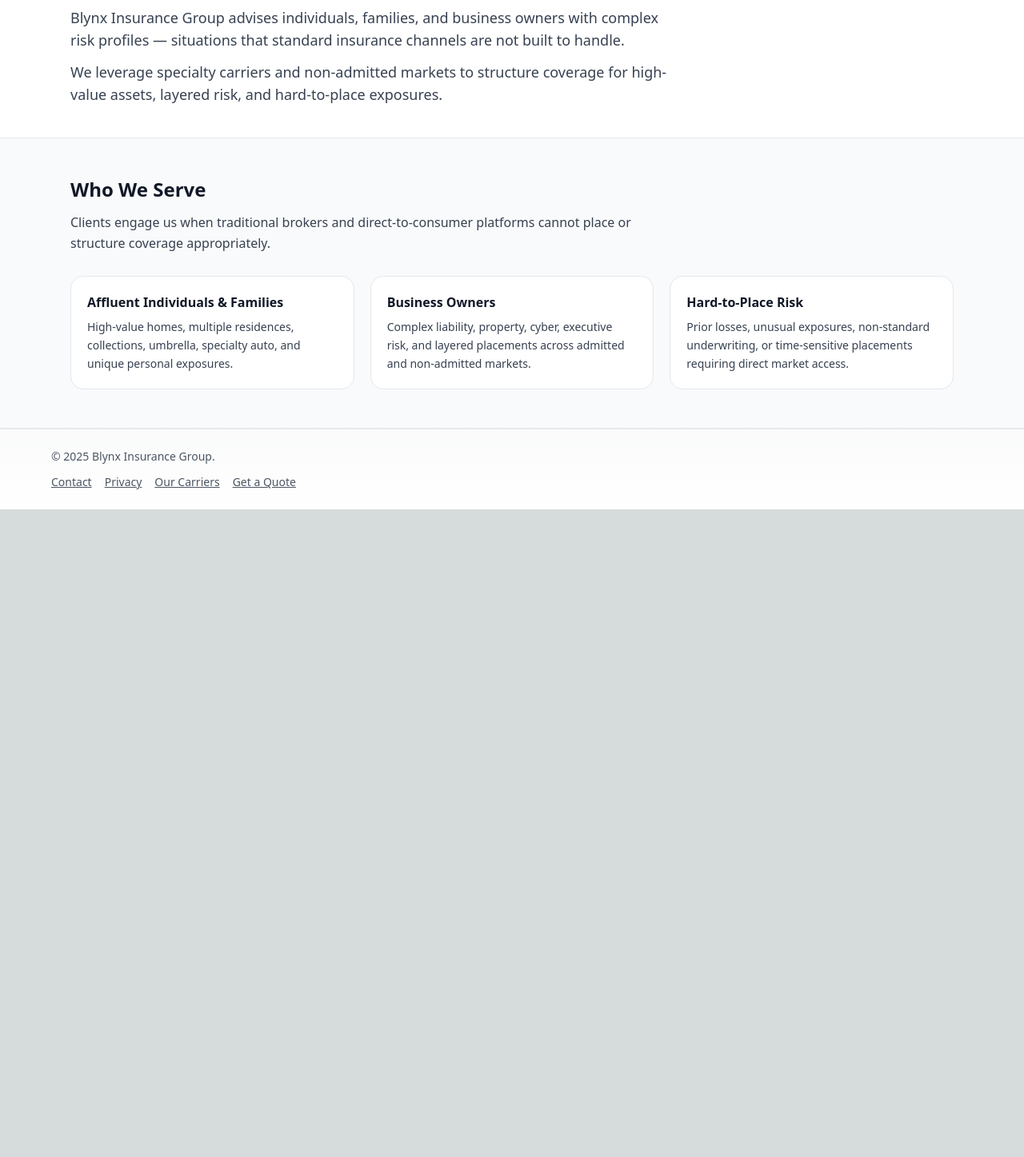
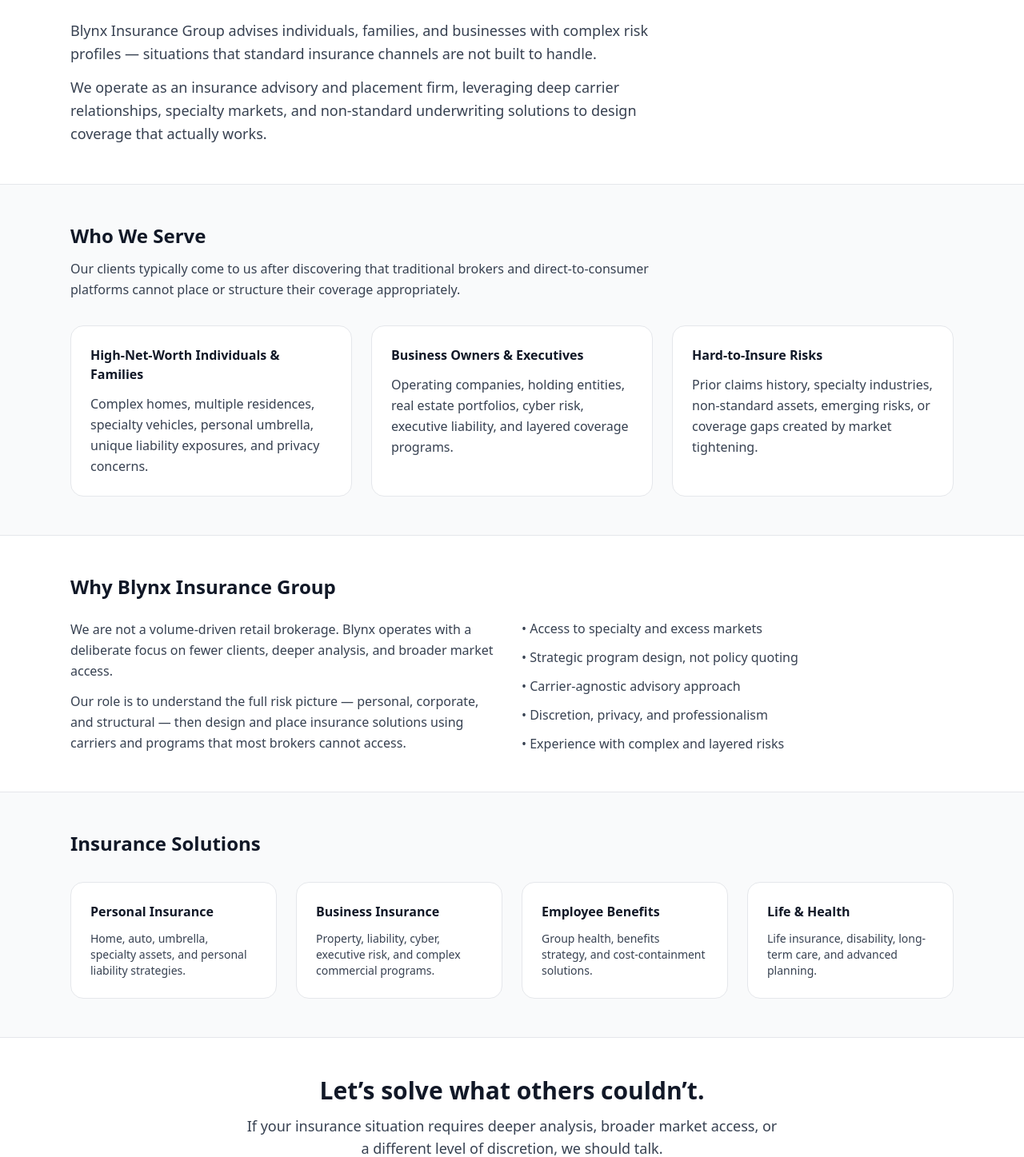
Before and after one commit to Thoxie/Blynx-Insurance-Group, a Next.js app: page / in a window 1280 px wide. Shown: the part 249-1696 px from the top of the page at 80% size. Before the commit the page ends 886 px from the top, so only its background shows below. Built offline with nearby package versions, Linux system fonts and the light colour scheme.

Commit message:
Update page.tsx

```diff
--- a/app/page.tsx
+++ b/app/page.tsx
@@ -6,87 +6,193 @@
  * File: app/page.tsx
  */
 
+import Link from "next/link";
+
 export default function HomePage() {
   return (
     <main className="flex flex-col">
       {/* HERO */}
       <section className="border-b border-gray-200 bg-white">
-        {/* Tightened vertical spacing */}
-        <div className="mx-auto max-w-6xl px-6 pt-10 pb-10">
+        {/* Tightened spacing (was py-20) */}
+        <div className="mx-auto max-w-6xl px-6 pt-12 pb-12">
           <p className="text-sm font-semibold uppercase tracking-wide text-gray-500">
             Blynx Insurance Group
           </p>
 
-          {/* KEEP tagline in homepage body */}
-          <h1 className="mt-3 max-w-4xl text-4xl md:text-5xl font-semibold tracking-tight text-gray-900">
+          {/* Keep tagline on homepage content */}
+          <h1 className="mt-4 max-w-4xl text-4xl md:text-5xl font-semibold tracking-tight text-gray-900">
             Complex insurance needs require a fixer with market access.
           </h1>
 
-          {/* Tightened copy: fewer lines, less spacing */}
-          <p className="mt-4 max-w-3xl text-base md:text-lg text-gray-700 leading-relaxed">
-            Blynx Insurance Group advises individuals, families, and business
-            owners with complex risk profiles — situations that standard
-            insurance channels are not built to handle.
+          <p className="mt-5 max-w-3xl text-lg text-gray-700 leading-relaxed">
+            Blynx Insurance Group advises individuals, families, and businesses
+            with complex risk profiles — situations that standard insurance
+            channels are not built to handle.
           </p>
 
-          <p className="mt-3 max-w-3xl text-base md:text-lg text-gray-700 leading-relaxed">
-            We leverage specialty carriers and non-admitted markets to structure
-            coverage for high-value assets, layered risk, and hard-to-place
-            exposures.
+          <p className="mt-3 max-w-3xl text-lg text-gray-700 leading-relaxed">
+            We operate as an insurance advisory and placement firm, leveraging
+            deep carrier relationships, specialty markets, and non-standard
+            underwriting solutions to design coverage that actually works.
           </p>
 
           {/* Removed per instruction:
-              - Request a Quote box/section (duplicate)
-              - Our Approach box/button (not needed on homepage)
-              - Start a Conversation CTA (not needed)
+              - Request a Quote button/box
+              - Our Approach button/box
           */}
         </div>
       </section>
 
       {/* WHO WE SERVE */}
       <section className="border-b border-gray-200 bg-gray-50">
-        {/* Tightened spacing */}
+        {/* Tightened spacing (was py-16) */}
         <div className="mx-auto max-w-6xl px-6 py-12">
           <h2 className="text-2xl font-semibold text-gray-900">Who We Serve</h2>
 
           <p className="mt-3 max-w-3xl text-gray-700 leading-relaxed">
-            Clients engage us when traditional brokers and direct-to-consumer
-            platforms cannot place or structure coverage appropriately.
+            Our clients typically come to us after discovering that traditional
+            brokers and direct-to-consumer platforms cannot place or structure
+            their coverage appropriately.
           </p>
 
-          <div className="mt-7 grid gap-5 md:grid-cols-3">
-            <div className="rounded-2xl border border-gray-200 bg-white p-5">
-              <h3 className="text-base font-semibold text-gray-900">
-                Affluent Individuals & Families
+          <div className="mt-8 grid gap-6 md:grid-cols-3">
+            <div className="rounded-2xl border border-gray-200 bg-white p-6">
+              <h3 className="font-semibold text-gray-900">
+                High-Net-Worth Individuals & Families
               </h3>
-              <p className="mt-2 text-sm text-gray-700 leading-relaxed">
-                High-value homes, multiple residences, collections, umbrella,
-                specialty auto, and unique personal exposures.
+              <p className="mt-3 text-gray-700 leading-relaxed">
+                Complex homes, multiple residences, specialty vehicles, personal
+                umbrella, unique liability exposures, and privacy concerns.
               </p>
             </div>
 
-            <div className="rounded-2xl border border-gray-200 bg-white p-5">
-              <h3 className="text-base font-semibold text-gray-900">
-                Business Owners
+            <div className="rounded-2xl border border-gray-200 bg-white p-6">
+              <h3 className="font-semibold text-gray-900">
+                Business Owners & Executives
               </h3>
-              <p className="mt-2 text-sm text-gray-700 leading-relaxed">
-                Complex liability, property, cyber, executive risk, and layered
-                placements across admitted and non-admitted markets.
+              <p className="mt-3 text-gray-700 leading-relaxed">
+                Operating companies, holding entities, real estate portfolios,
+                cyber risk, executive liability, and layered coverage programs.
               </p>
             </div>
 
-            <div className="rounded-2xl border border-gray-200 bg-white p-5">
-              <h3 className="text-base font-semibold text-gray-900">
-                Hard-to-Place Risk
-              </h3>
-              <p className="mt-2 text-sm text-gray-700 leading-relaxed">
-                Prior losses, unusual exposures, non-standard underwriting, or
-                time-sensitive placements requiring direct market access.
+            <div className="rounded-2xl border border-gray-200 bg-white p-6">
+              <h3 className="font-semibold text-gray-900">Hard-to-Insure Risks</h3>
+              <p className="mt-3 text-gray-700 leading-relaxed">
+                Prior claims history, specialty industries, non-standard assets,
+                emerging risks, or coverage gaps created by market tightening.
               </p>
             </div>
           </div>
         </div>
       </section>
+
+      {/* WHY BLYNX */}
+      <section className="border-b border-gray-200 bg-white">
+        {/* Tightened spacing (was py-16) */}
+        <div className="mx-auto max-w-6xl px-6 py-12">
+          <h2 className="text-2xl font-semibold text-gray-900">
+            Why Blynx Insurance Group
+          </h2>
+
+          <div className="mt-6 grid gap-6 md:grid-cols-2">
+            <div>
+              <p className="text-gray-700 leading-relaxed">
+                We are not a volume-driven retail brokerage. Blynx operates with
+                a deliberate focus on fewer clients, deeper analysis, and
+                broader market access.
+              </p>
+
+              <p className="mt-3 text-gray-700 leading-relaxed">
+                Our role is to understand the full risk picture — personal,
+                corporate, and structural — then design and place insurance
+                solutions using carriers and programs that most brokers cannot
+                access.
+              </p>
+            </div>
+
+            <ul className="space-y-3 text-gray-700">
+              <li>• Access to specialty and excess markets</li>
+              <li>• Strategic program design, not policy quoting</li>
+              <li>• Carrier-agnostic advisory approach</li>
+              <li>• Discretion, privacy, and professionalism</li>
+              <li>• Experience with complex and layered risks</li>
+            </ul>
+          </div>
+        </div>
+      </section>
+
+      {/* PRODUCTS OVERVIEW */}
+      <section className="border-b border-gray-200 bg-gray-50">
+        {/* Tightened spacing (was py-16) */}
+        <div className="mx-auto max-w-6xl px-6 py-12">
+          <h2 className="text-2xl font-semibold text-gray-900">
+            Insurance Solutions
+          </h2>
+
+          <div className="mt-8 grid gap-6 md:grid-cols-4">
+            <Link
+              href="/products/personal"
+              className="rounded-2xl border border-gray-200 bg-white p-6 hover:bg-gray-50 transition"
+            >
+              <h3 className="font-semibold text-gray-900">Personal Insurance</h3>
+              <p className="mt-3 text-gray-700 text-sm">
+                Home, auto, umbrella, specialty assets, and personal liability
+                strategies.
+              </p>
+            </Link>
+
+            <Link
+              href="/products/business"
+              className="rounded-2xl border border-gray-200 bg-white p-6 hover:bg-gray-50 transition"
+            >
+              <h3 className="font-semibold text-gray-900">Business Insurance</h3>
+              <p className="mt-3 text-gray-700 text-sm">
+                Property, liability, cyber, executive risk, and complex
+                commercial programs.
+              </p>
+            </Link>
+
+            <Link
+              href="/products/benefits"
+              className="rounded-2xl border border-gray-200 bg-white p-6 hover:bg-gray-50 transition"
+            >
+              <h3 className="font-semibold text-gray-900">Employee Benefits</h3>
+              <p className="mt-3 text-gray-700 text-sm">
+                Group health, benefits strategy, and cost-containment solutions.
+              </p>
+            </Link>
+
+            <Link
+              href="/products/life-health"
+              className="rounded-2xl border border-gray-200 bg-white p-6 hover:bg-gray-50 transition"
+            >
+              <h3 className="font-semibold text-gray-900">Life &amp; Health</h3>
+              <p className="mt-3 text-gray-700 text-sm">
+                Life insurance, disability, long-term care, and advanced
+                planning.
+              </p>
+            </Link>
+          </div>
+        </div>
+      </section>
+
+      {/* CTA (text only; no button) */}
+      <section className="bg-white">
+        {/* Tightened spacing (was py-20) */}
+        <div className="mx-auto max-w-6xl px-6 py-12 text-center">
+          <h2 className="text-3xl font-semibold text-gray-900">
+            Let’s solve what others couldn’t.
+          </h2>
+
+          <p className="mt-3 max-w-2xl mx-auto text-gray-700 text-lg">
+            If your insurance situation requires deeper analysis, broader market
+            access, or a different level of discretion, we should talk.
+          </p>
+
+          {/* Removed per instruction: no buttons in homepage content */}
+        </div>
+      </section>
     </main>
   );
 }
```
